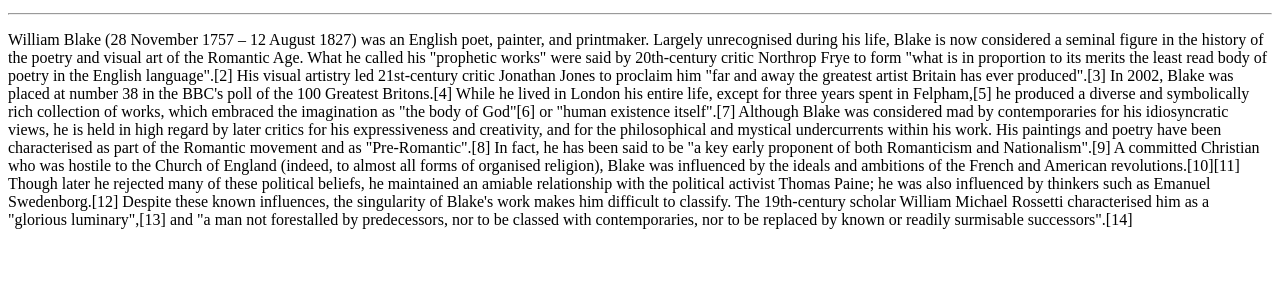
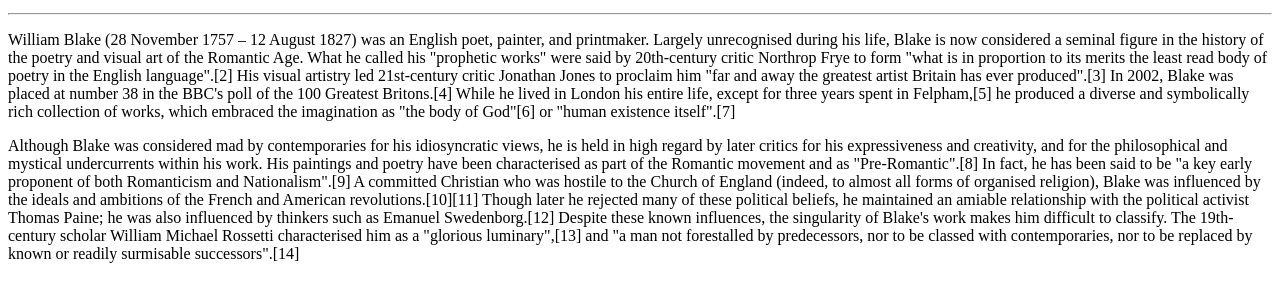
Before and after one commit to AkshatJoshi-18/Go_Hackathon_internship, a plain HTML site: page task_14-07-23/Void Elements/index.html in a window 1280 px wide. Shown: the part 141-442 px from the top of the page. Drawn offline with Linux system fonts and the light colour scheme.

Commit message:
made some changes

```diff
--- a/task_14-07-23/Void Elements/index.html
+++ b/task_14-07-23/Void Elements/index.html
@@ -17,7 +17,8 @@ Jonathan Jones to proclaim him "far and away the greatest artist Britain has eve
 placed at number 38 in the BBC's poll of the 100 Greatest Britons.[4] While he lived in London his entire life, except
 for three years spent in Felpham,[5] he produced a diverse and symbolically rich collection of works, which embraced the
 imagination as "the body of God"[6] or "human existence itself".[7]
-
+</p>
+<p>
 Although Blake was considered mad by contemporaries for his idiosyncratic views, he is held in high regard by later
 critics for his expressiveness and creativity, and for the philosophical and mystical undercurrents within his work. His
 paintings and poetry have been characterised as part of the Romantic movement and as "Pre-Romantic".[8] In fact, he has
```
Also changed, not shown: task_14-07-23/Anchor Elements/index.html (+0 -1 lines).
